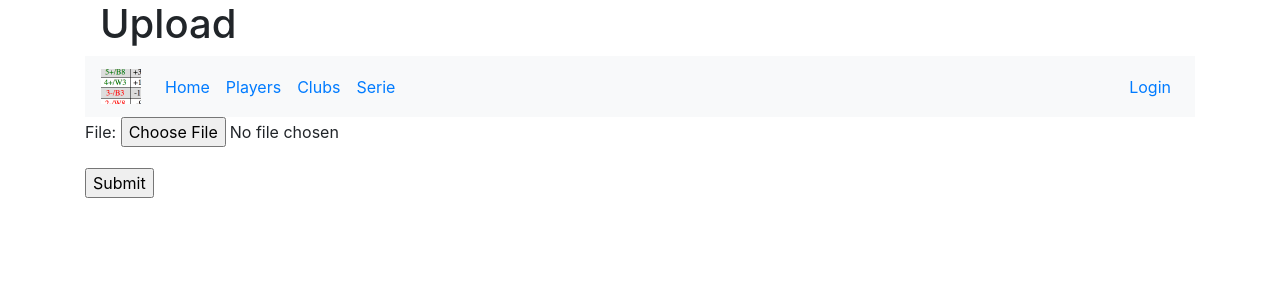
After one commit to geroldn/gocra2, a Django app: page /upload/ in a window 1280 px wide. The commit adds this page. Shown: the top 300 px of the page. Run offline with Django 3.2, Linux system fonts and the light colour scheme; some libraries are stand-ins or nearby versions.

Commit message:
Start on file upload (for macmahon)

```diff
--- /dev/null
+++ b/wgocra/forms.py
@@ -0,0 +1,5 @@
+from django import forms
+
+class UploadFileForm(forms.Form):
+#    title = forms.CharField(max_length=50)
+    file = forms.FileField()
--- a/wgocra/templates/wgocra/base.html
+++ b/wgocra/templates/wgocra/base.html
@@ -34,6 +34,9 @@
         <li class="nav-item">
           <a class="nav-link" href="/clubs/">Clubs</a>
         </li>
+        <li class="nav-item">
+          <a class="nav-link" href="/series/">Serie</a>
+        </li>
         {% if request.user.is_superuser %}
         <li class="nav-item">
           <a class="nav-link" href="/admin/">(Django)Admin</a>
--- /dev/null
+++ b/wgocra/templates/wgocra/upload.html
@@ -0,0 +1,13 @@
+{% extends "wgocra/base.html" %}
+
+{% block title %}Upload{% endblock %}
+
+{% block content %}
+
+<form action="/upload/" method="post" enctype="multipart/form-data">
+   {% csrf_token %}
+   {{ form.as_p }}
+     <input type="submit" value="Submit">
+</form>
+
+{% endblock %}
--- a/wgocra/urls.py
+++ b/wgocra/urls.py
@@ -7,4 +7,6 @@ urlpatterns = [
     path('current/', views.current, name='gocra-current'),
     path('clubs/', views.ClubListView.as_view(), name='gocra-clubs'),
     path('players/', views.PlayerListView.as_view(), name='gocra-players'),
+    path('series/', views.series, name='gocra-series'),
+    path('upload/', views.upload_file, name='gocra-upload'),
 ]
--- a/wgocra/views.py
+++ b/wgocra/views.py
@@ -2,11 +2,18 @@
 from django.shortcuts import render
 from django.http import HttpResponse
 from django.views.generic.list import ListView
+from .forms import UploadFileForm
+
+import logging
+logging.basicConfig(filename='log/gocra.log', level=logging.DEBUG)
 
 from wgocra.models import Club, Player
 
 def index(request):
     return render(request, 'wgocra/index.html')
+
+def series(request):
+    return render(request, 'wgocra/series.html')
 
 def current(request):
     return render(request, 'wgocra/current.html')
@@ -19,3 +26,17 @@ class ClubListView(ListView):
 class PlayerListView(ListView):
     model = Player
     template_name = 'wgocra/player_list.htl'
+
+def upload_file(request):
+    if request.method == 'POST':
+        form = UploadFileForm(request.POST, request.FILES)
+        logging.debug(request.FILES['file'])
+        if form.is_valid():
+            logging.debug('POST valid')
+            handle_uploaded_file(request.FILES['file'])
+            return HttpResponseRedirect('wgocra/series.html')
+        logging.debug('POST not valid')
+    else:
+        logging.debug('not POST')
+        form = UploadFileForm()
+    return render(request, 'wgocra/upload.html', {'form': form})
```
Also changed, not shown: wgocra/templates/wgocra/series.html (added, +12 -0 lines), wgocra/static/favicon.ico (added).
